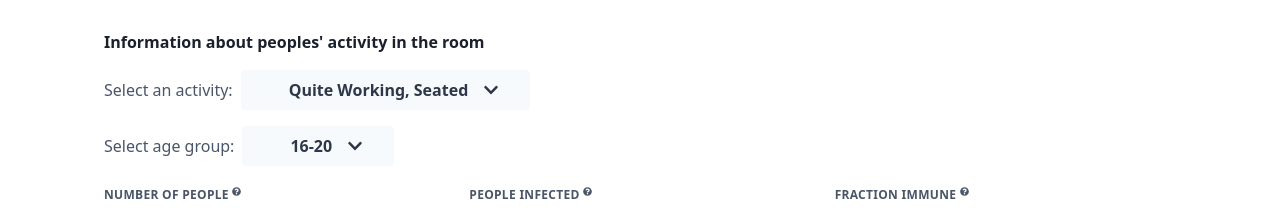
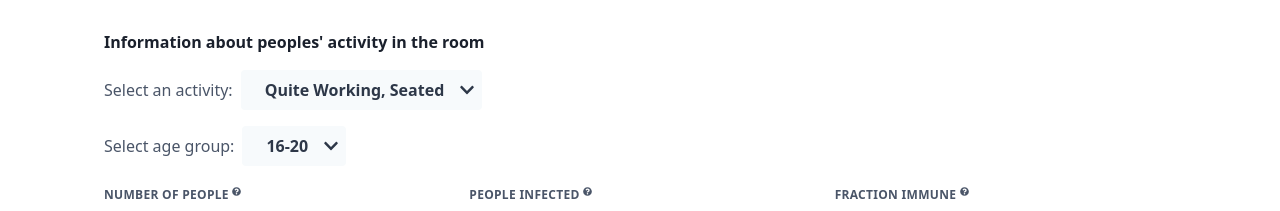
Before and after one commit to FedericoTartarini/covid-aerosol-transmission-estimator, a React (Create React App) app: page /indoor in a window 1280 px wide. Shown: the part 470-681 px from the top of the page. Built offline with nearby package versions, Linux system fonts and the light colour scheme.

Commit message:
* created functions to calculate variables * tested all the func I created * fixed error breathing rate

```diff
--- a/package.json
+++ b/package.json
@@ -46,5 +46,8 @@
       "last 1 firefox version",
       "last 1 safari version"
     ]
+  },
+  "devDependencies": {
+    "react-test-renderer": "^16.13.1"
   }
 }
--- a/src/Components/DropDown.js
+++ b/src/Components/DropDown.js
@@ -23,7 +23,7 @@ function DropDown({ selected, listItems, setValue }) {
   return (
     <div className="relative">
       <button
-        className="bg-gray-100 hover:bg-gray-200 text-gray-800 font-semibold py-2 px-8 rounded inline-flex items-center"
+        className="bg-gray-100 hover:bg-gray-200 text-gray-800 font-semibold py-2 px-2 rounded inline-flex items-center"
         onClick={() => setDropDownOpen(!dropDownOpen)}
       >
         <span className="capitalize mx-4">{selected}</span>
--- a/src/Components/Indoor.js
+++ b/src/Components/Indoor.js
@@ -3,6 +3,17 @@ import { Helmet } from "react-helmet";
 import InputField from "./InputField";
 import DropDown from "./DropDown";
 import OutputsIndoor from "./OutputsIndoor";
+import {
+  area,
+  avgQuantaConcentration,
+  firstOrderLoss,
+  netEmissionRate,
+  pCondOneEventHospitalization,
+  pCondOneEventInfection,
+  quantaInhaledPerson,
+  ventilationRate,
+  volume,
+} from "../Functions/Utils";
 
 class Indoor extends React.Component {
   constructor(props) {
@@ -28,6 +39,8 @@ class Indoor extends React.Component {
       inhalationMaskEff: 0.3,
       // covid parameters
       pBeingInfected: 0.2,
+      hospitalizationRate: 0.2,
+      deathRate: 0.01,
       // CALCULATED AND ESTIMATED inputs
       // info environment
       temperature: 20,
@@ -41,11 +54,8 @@ class Indoor extends React.Component {
       // info people
       susceptiblePeople: 9,
       co2EmissionRate: 0.005,
-      breathingRate: 0.0086 * 60, // todo estimate this value from tables
-      quanta: 25, // todo estimate this value from tables
-      // info covid
-      hospitalizationRate: 0.2, // todo estimate this value from tables
-      deathRate: 0.01, // todo estimate this value from tables
+      breathingRate: 0.0086 * 60, // todo change this default value, or change default activity and age
+      quanta: 25, // todo change this default value, or change default activity and age
       // OUTPUTS
       area: 47,
       volume: 142,
@@ -66,6 +76,8 @@ class Indoor extends React.Component {
       pAbsMultipleEventDeath: 0.0153,
       pAbsMultipleEventCarTravel: 1.4,
     };
+
+    // todo programmatically generate this list as for age groups
     this.listActivities = [
       "Quite working, Seated",
       "Speaking, Seated",
@@ -109,84 +121,93 @@ class Indoor extends React.Component {
   }
 
   calculateOutputs() {
-    let tmp = this.state;
-    tmp.volume = tmp.width * tmp.length * tmp.height;
-    tmp.area = tmp.width * tmp.length;
-    tmp.areaPerPerson = tmp.area / tmp.people;
-    tmp.peoplePerArea = tmp.people / tmp.area;
-    tmp.volumePerPerson = tmp.volume / tmp.people;
-    tmp.firstOrderLoss =
-      tmp.ventilationOutAir +
-      tmp.decayRateVirus +
-      tmp.controlMeasure +
-      tmp.depositionSurface;
-    tmp.ventilationRate =
-      (tmp.volume * (tmp.ventilationOutAir + tmp.controlMeasure) * 1000) /
-      3600 /
-      tmp.people;
-    tmp.netEmissionRate =
-      tmp.quanta *
-      (1 - tmp.exhalationMaskEff * tmp.perPeopleMask) *
-      tmp.numberInfected;
-    tmp.avgQuantaConcentration =
-      (tmp.netEmissionRate / tmp.firstOrderLoss / tmp.volume) *
-      (1 -
-        (1 / tmp.firstOrderLoss / (tmp.durationEvent / 60)) *
-          (1 - Math.exp(-tmp.firstOrderLoss * (tmp.durationEvent / 60))));
-    tmp.quantaInhaledPerson =
-      tmp.avgQuantaConcentration *
-      tmp.breathingRate *
-      (tmp.durationEvent / 60) *
-      (1 - tmp.inhalationMaskEff * tmp.perPeopleMask);
-    tmp.pCondOneEventInfection = (
-      (1 - Math.exp(-tmp.quantaInhaledPerson)) *
-      100
+    let data = this.state;
+    data.volume = volume(data.width, data.length, data.height);
+    data.area = area(data.width, data.length);
+    data.firstOrderLoss = firstOrderLoss(
+      data.ventilationOutAir,
+      data.decayRateVirus,
+      data.controlMeasure,
+      data.depositionSurface
+    );
+    data.ventilationRate = ventilationRate(
+      data.volume,
+      data.ventilationOutAir,
+      data.controlMeasure,
+      data.people
+    );
+    data.netEmissionRate = netEmissionRate(
+      data.quanta,
+      data.exhalationMaskEff,
+      data.perPeopleMask,
+      data.numberInfected
+    );
+    data.avgQuantaConcentration = avgQuantaConcentration(
+      data.netEmissionRate,
+      data.firstOrderLoss,
+      data.volume,
+      data.durationEvent
+    );
+    data.quantaInhaledPerson = quantaInhaledPerson(
+      data.avgQuantaConcentration,
+      data.breathingRate,
+      data.durationEvent,
+      data.inhalationMaskEff,
+      data.perPeopleMask
+    );
+    data.pCondOneEventInfection = pCondOneEventInfection(
+      data.quantaInhaledPerson
+    );
+    data.pCondOneEventHospitalization = pCondOneEventHospitalization(
+      data.pCondOneEventInfection,
+      data.hospitalizationRate
+    );
+    data.pCondOneEventDeath = (
+      data.pCondOneEventInfection * data.deathRate
     ).toFixed(4);
-    tmp.pCondOneEventHospitalization = (
-      tmp.pCondOneEventInfection * tmp.hospitalizationRate
-    ).toFixed(4);
-    tmp.pCondOneEventDeath = (
-      tmp.pCondOneEventInfection * tmp.deathRate
-    ).toFixed(4);
-    tmp.pCondOneEventCarTravel = (
-      tmp.pCondOneEventDeath /
+    data.pCondOneEventCarTravel = (
+      data.pCondOneEventDeath /
       100 /
       0.0000006
     ).toFixed(1);
-    tmp.pAbsOneEventInfection =
+    data.pAbsOneEventInfection =
       (1 -
         Math.pow(
-          1 - ((tmp.pCondOneEventInfection / 100) * tmp.pBeingInfected) / 100,
-          tmp.susceptiblePeople
+          1 - ((data.pCondOneEventInfection / 100) * data.pBeingInfected) / 100,
+          data.susceptiblePeople
         )) *
       100;
-    tmp.pAbsOneEventHospitalization = (
-      tmp.pAbsOneEventInfection * tmp.hospitalizationRate
+    data.pAbsOneEventHospitalization = (
+      data.pAbsOneEventInfection * data.hospitalizationRate
     ).toFixed(4);
-    tmp.pAbsOneEventDeath = tmp.pAbsOneEventInfection * tmp.deathRate;
-    tmp.pAbsOneEventCarTravel = (
-      tmp.pAbsOneEventDeath /
+    data.pAbsOneEventDeath = data.pAbsOneEventInfection * data.deathRate;
+    data.pAbsOneEventCarTravel = (
+      data.pAbsOneEventDeath /
       100 /
       0.0000006
     ).toFixed(1);
-    tmp.pAbsMultipleEventInfection =
-      (1 - Math.pow(1 - tmp.pAbsOneEventInfection / 100, tmp.repetitionEvent)) *
+    data.pAbsMultipleEventInfection =
+      (1 -
+        Math.pow(1 - data.pAbsOneEventInfection / 100, data.repetitionEvent)) *
       100;
-    tmp.pAbsMultipleEventHospitalization = (
-      tmp.pAbsMultipleEventInfection * tmp.hospitalizationRate
+    data.pAbsMultipleEventHospitalization = (
+      data.pAbsMultipleEventInfection * data.hospitalizationRate
     ).toFixed(4);
-    tmp.pAbsMultipleEventDeath = tmp.pAbsMultipleEventInfection * tmp.deathRate;
-    tmp.pAbsMultipleEventCarTravel = (
-      tmp.pAbsMultipleEventDeath /
+    data.pAbsMultipleEventDeath =
+      data.pAbsMultipleEventInfection * data.deathRate;
+    data.pAbsMultipleEventCarTravel = (
+      data.pAbsMultipleEventDeath /
       100 /
-      (0.0000006 * tmp.repetitionEvent)
+      (0.0000006 * data.repetitionEvent)
     ).toFixed(1);
-    tmp.pAbsOneEventInfection = tmp.pAbsOneEventInfection.toFixed(4);
-    tmp.pAbsOneEventDeath = tmp.pAbsOneEventDeath.toFixed(4);
-    tmp.pAbsMultipleEventDeath = tmp.pAbsMultipleEventDeath.toFixed(4);
-    tmp.pAbsMultipleEventInfection = tmp.pAbsMultipleEventInfection.toFixed(4);
+    data.pAbsOneEventInfection = data.pAbsOneEventInfection.toFixed(4);
+    data.pAbsOneEventDeath = data.pAbsOneEventDeath.toFixed(4);
+    data.pAbsMultipleEventDeath = data.pAbsMultipleEventDeath.toFixed(4);
+    data.pAbsMultipleEventInfection = data.pAbsMultipleEventInfection.toFixed(
+      4
+    );
 
-    this.setState(tmp);
+    this.setState(data);
   }
 
   handleDroDowAct(activity) {
@@ -195,7 +216,7 @@ class Indoor extends React.Component {
     let tmp = this.state;
 
     tmp.activity = activity;
-    tmp.breathingRate = values["Respiration.m3_min"];
+    tmp.breathingRate = values["Respiration.m3_min"] * 60;
     tmp.quanta = values["QuantaEmission"];
 
     console.log(tmp);
@@ -210,7 +231,7 @@ class Indoor extends React.Component {
     let tmp = this.state;
 
     tmp.ageGroup = ageGroup;
-    tmp.breathingRate = values["Respiration.m3_min"];
+    tmp.breathingRate = values["Respiration.m3_min"] * 60;
     tmp.quanta = values["QuantaEmission"];
 
     this.setState(tmp);
--- a/src/Components/OutputField.js
+++ b/src/Components/OutputField.js
@@ -6,7 +6,7 @@ function OutputField({ label, value }) {
       <p className="flex-1 uppercase tracking-wide text-gray-700 text-xs font-bold">
         {label}
       </p>
-      <p className="flex-none w-1/5 bg-gray-200 text-gray-700 border border-gray-200 rounded py-2 px-4 leading-tight focus:outline-none focus:bg-white focus:border-gray-500">
+      <p className="flex-none w-20 bg-gray-200 text-gray-700 border border-gray-200 rounded py-2 px-4 leading-tight focus:outline-none focus:bg-white focus:border-gray-500">
         {value}
       </p>
     </div>
--- /dev/null
+++ b/src/Functions/Utils.js
@@ -0,0 +1,76 @@
+export function volume(width, length, height) {
+  return width * length * height;
+}
+
+export function area(width, length) {
+  return width * length;
+}
+
+export function firstOrderLoss(
+  ventilationOutAir,
+  decayRateVirus,
+  controlMeasure,
+  depositionSurface
+) {
+  return (
+    ventilationOutAir + decayRateVirus + controlMeasure + depositionSurface
+  );
+}
+
+export function ventilationRate(
+  volume,
+  ventilationOutAir,
+  controlMeasure,
+  people
+) {
+  return (volume * (ventilationOutAir + controlMeasure) * 1000) / 3600 / people;
+}
+
+export function netEmissionRate(
+  quanta,
+  exhalationMaskEff,
+  perPeopleMask,
+  numberInfected
+) {
+  return quanta * (1 - exhalationMaskEff * perPeopleMask) * numberInfected;
+}
+
+export function avgQuantaConcentration(
+  netEmissionRate,
+  firstOrderLoss,
+  volume,
+  durationEvent
+) {
+  return (
+    (netEmissionRate / firstOrderLoss / volume) *
+    (1 -
+      (1 / firstOrderLoss / (durationEvent / 60)) *
+        (1 - Math.exp(-firstOrderLoss * (durationEvent / 60))))
+  );
+}
+
+export function quantaInhaledPerson(
+  avgQuantaConcentration,
+  breathingRate,
+  durationEvent,
+  inhalationMaskEff,
+  perPeopleMask
+) {
+  return (
+    avgQuantaConcentration *
+    breathingRate *
+    (durationEvent / 60) *
+    (1 - inhalationMaskEff * perPeopleMask)
+  );
+}
+
+export function pCondOneEventInfection(quantaInhaledPerson) {
+  return ((1 - Math.exp(-quantaInhaledPerson)) * 100).toFixed(4);
+}
+
+export function pCondOneEventHospitalization(
+  pCondOneEventInfection,
+  hospitalizationRate
+) {
+  return (pCondOneEventInfection * hospitalizationRate).toFixed(4);
+}
```
Also changed, not shown: 2 other files (tests, documents, lock files or other folders).
